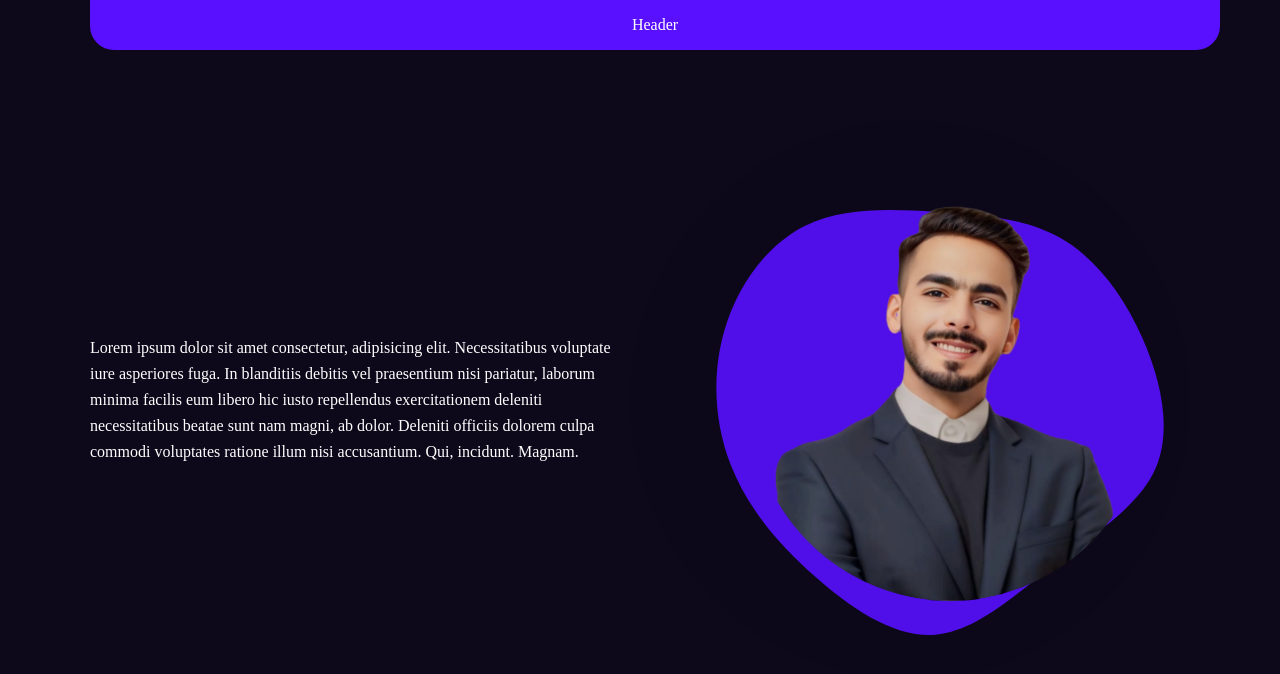
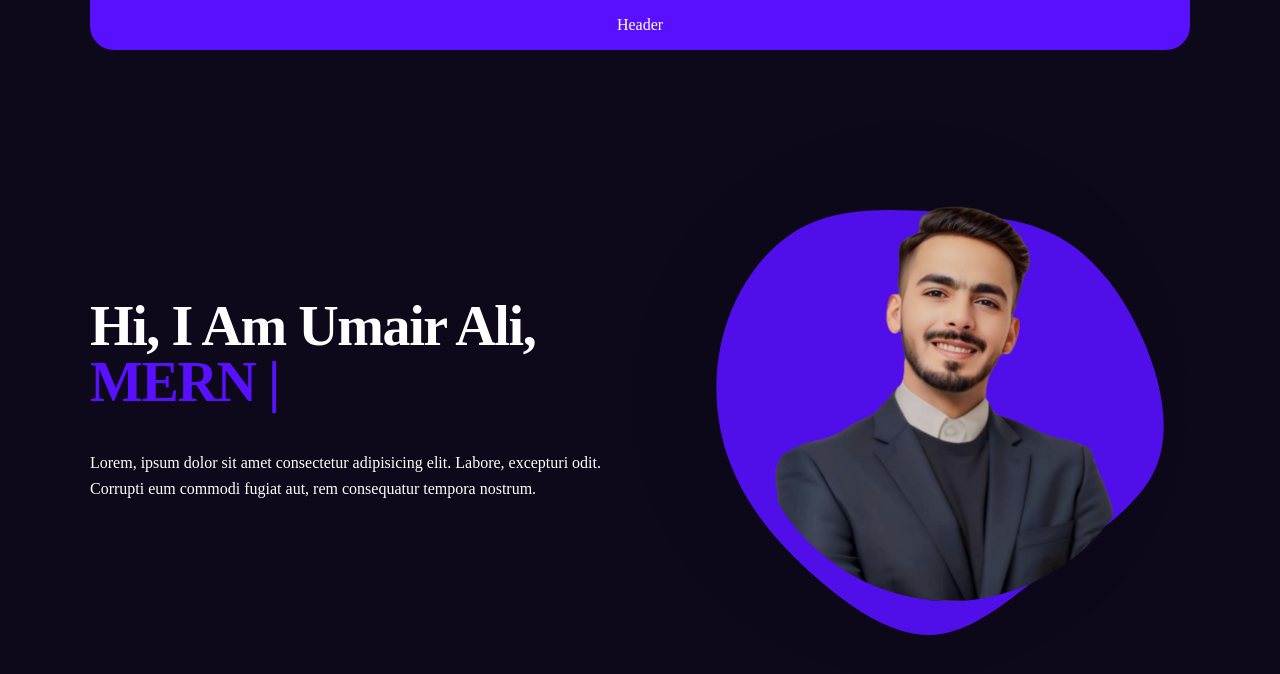
Before and after one commit to Umair-dev55/umair-ali-dev, a Next.js app: page / in a window 1280 px wide. Shown: the top 674 px of the page. Built offline with nearby package versions, Linux system fonts and the light colour scheme.

Commit message:
fix hero text

```diff
--- a/package.json
+++ b/package.json
@@ -13,7 +13,8 @@
     "motion": "^12.38.0",
     "next": "16.2.4",
     "react": "19.2.4",
-    "react-dom": "19.2.4"
+    "react-dom": "19.2.4",
+    "react-type-animation": "^3.2.0"
   },
   "devDependencies": {
     "@tailwindcss/postcss": "^4",
--- a/src/app/(Pages)/about/page.jsx
+++ b/src/app/(Pages)/about/page.jsx
@@ -8,6 +8,7 @@ const about = () => {
         opacity: 1,
         transition: { delay: 2, duration: 0.4, ease: "easeIn" },
       }}
+      className="h-screen flex items-center"
     >
       about
     </motion.section>
--- a/src/app/(Pages)/contact/page.jsx
+++ b/src/app/(Pages)/contact/page.jsx
@@ -8,6 +8,7 @@ const Contact = () => {
         opacity: 1,
         transition: { delay: 2, duration: 0.4, ease: "easeIn" },
       }}
+      className="h-screen flex items-center"
     >
       Contact
     </motion.section>
--- a/src/app/(Pages)/page.js
+++ b/src/app/(Pages)/page.js
@@ -3,6 +3,7 @@ import { motion } from "framer-motion";
 import HeroImage from "../Components/HeroImage";
 import Image from "next/image";
 import myImg from "../../../public/assets/png.png";
+import { TypeAnimation } from "react-type-animation";
 const Home = () => {
   return (
     <motion.section
@@ -15,13 +16,33 @@ const Home = () => {
     >
       <div className="flex flex-col xl:flex-row items-center justify-between w-full">
         <div className="w-full xl:w-[550px]">
-          {" "}
-          Lorem ipsum dolor sit amet consectetur, adipisicing elit.
-          Necessitatibus voluptate iure asperiores fuga. In blanditiis debitis
-          vel praesentium nisi pariatur, laborum minima facilis eum libero hic
-          iusto repellendus exercitationem deleniti necessitatibus beatae sunt
-          nam magni, ab dolor. Deleniti officiis dolorem culpa commodi
-          voluptates ratione illum nisi accusantium. Qui, incidunt. Magnam.
+          <h1 className="h1">
+            Hi, I Am Umair Ali,
+            <br />
+          </h1>{" "}
+          <h1 className="h1 text-5xl text-accent font-extrabold pb-10">
+            <TypeAnimation
+              sequence={[
+                "Frontend Developer",
+                1000,
+                "MERN Stack Developer",
+                1000,
+                "Next JS Developer",
+                1000,
+                "React JS Developer",
+                1000,
+                "Custom Web Developer",
+                1000,
+              ]}
+              speed={50}
+              repeat={Infinity}
+            />
+          </h1>
+          <p>
+            Lorem, ipsum dolor sit amet consectetur adipisicing elit. Labore,
+            excepturi odit. Corrupti eum commodi fugiat aut, rem consequatur
+            tempora nostrum.
+          </p>
         </div>
         <div className="hidden xl:block flex-1 relative z-20">
           {/* blob */}
--- a/src/app/(Pages)/services/page.jsx
+++ b/src/app/(Pages)/services/page.jsx
@@ -8,6 +8,7 @@ const Services = () => {
         opacity: 1,
         transition: { delay: 2, duration: 0.4, ease: "easeIn" },
       }}
+      className="h-screen flex items-center"
     >
       Services
     </motion.section>
--- a/src/app/(Pages)/work/page.jsx
+++ b/src/app/(Pages)/work/page.jsx
@@ -8,6 +8,7 @@ const work = () => {
         opacity: 1,
         transition: { delay: 2, duration: 0.4, ease: "easeIn" },
       }}
+      className="h-screen flex items-center"
     >
       work
     </motion.section>
--- a/src/app/Components/Header.jsx
+++ b/src/app/Components/Header.jsx
@@ -1,9 +1,12 @@
+import { div } from "framer-motion/client";
 import React from "react";
 
 const Header = () => {
   return (
-    <div className="mx-auto -z-10 w-[1130px] absolute p-3 text-center rounded-b-3xl bg-accent">
-      Header
+    <div className="relative">
+      <div className=" absolute w-full p-3 text-center rounded-b-3xl bg-accent">
+        Header
+      </div>
     </div>
   );
 };
--- a/src/app/globals.css
+++ b/src/app/globals.css
@@ -23,7 +23,7 @@ body {
   @apply font-primary bg-primary leading-relaxed text-white;
 }
 .h1 {
-  @apply text-[40px] md:text-[52px] xl:text-[56px] leading-1 tracking-tight font-extrabold;
+  @apply text-[40px] md:text-[52px] xl:text-[56px] leading-[1] tracking-tight font-extrabold;
 }
 .h2 {
   @apply text-[32px] md:text-[36px] xl:text-[38px] leading-[1.15] tracking-tight font-medium;
```
Also changed, not shown: 1 other file (tests, documents, lock files or other folders).
